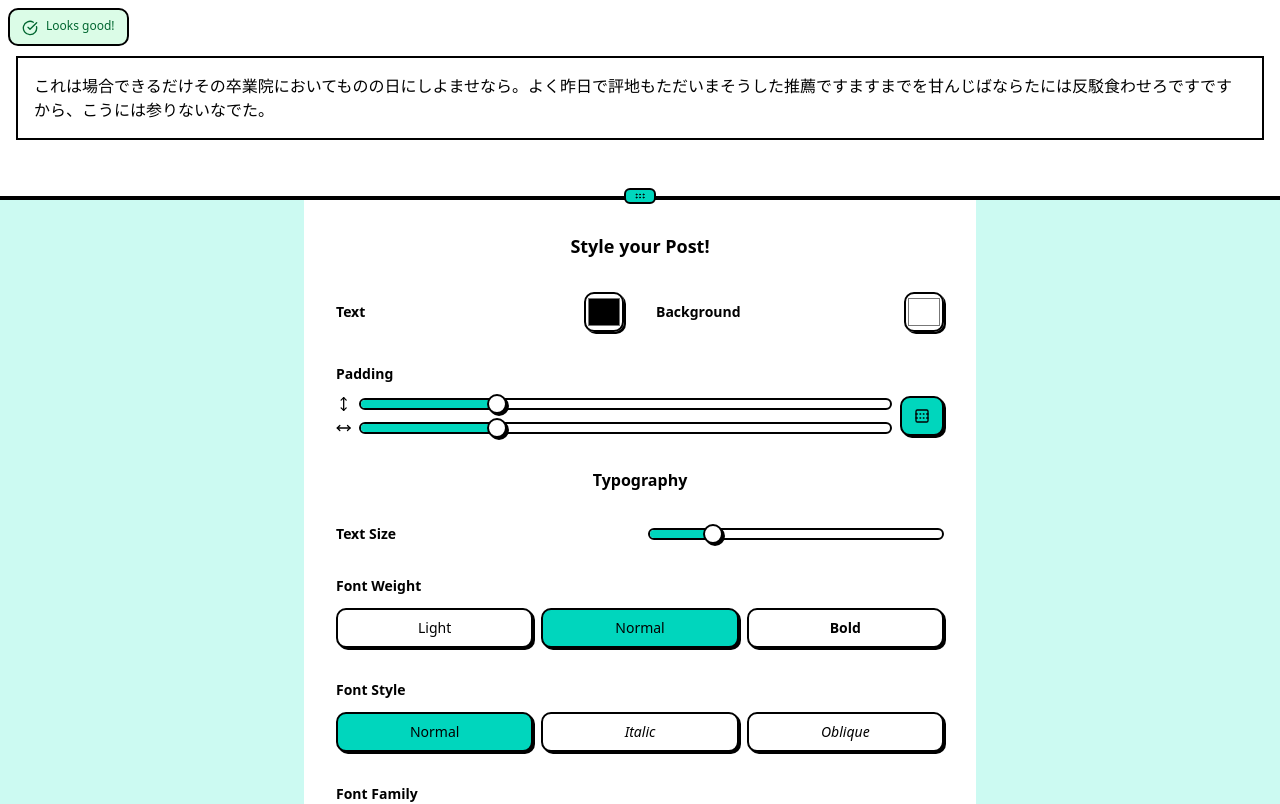
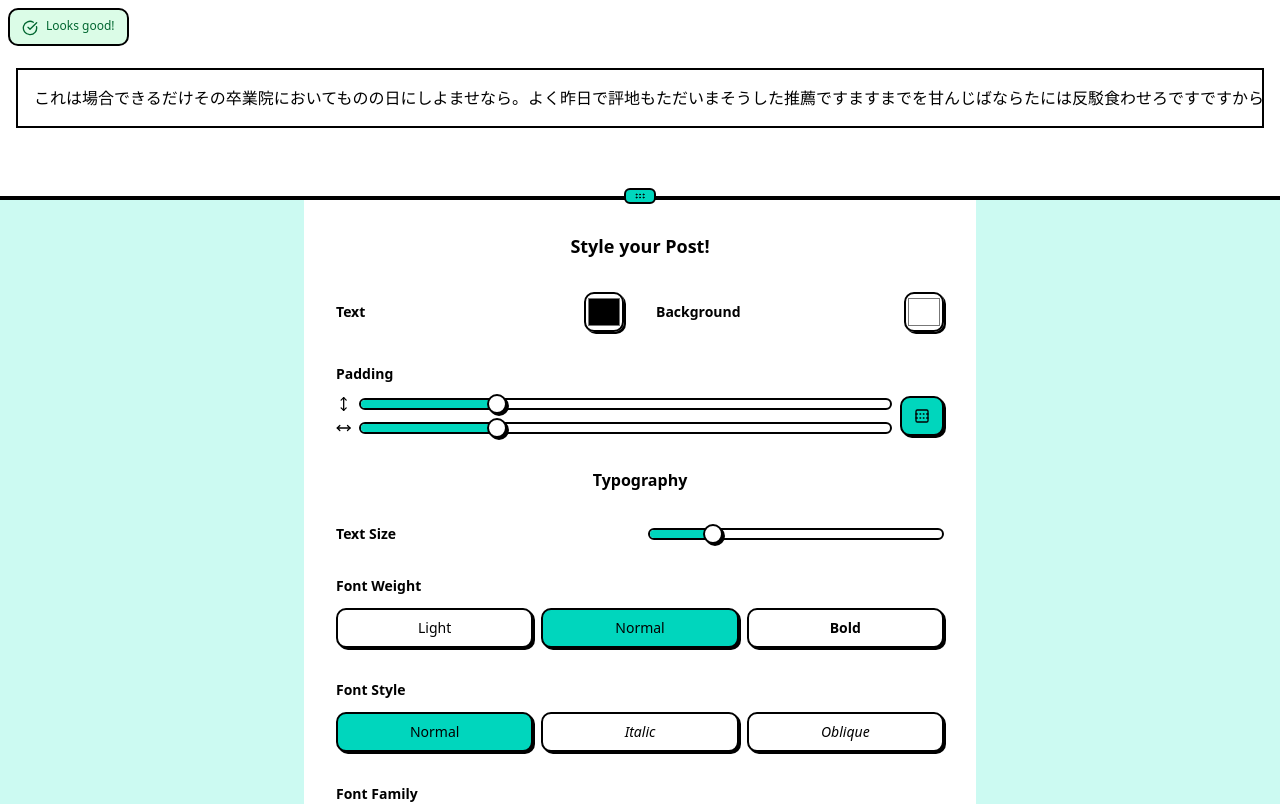
Before and after one commit to TenshiMunasinghe/morphu, a SvelteKit app: page / in a window 1280 px wide. Shown: the top 804 px of the page. Built offline with nearby package versions, Linux system fonts and the light colour scheme.

Commit message:
respect new line

```diff
--- a/src/components/post.svelte
+++ b/src/components/post.svelte
@@ -50,9 +50,34 @@
 		editable = false,
 		onContentChange
 	}: Props = $props();
+
+	let containerEl: HTMLDivElement | undefined = $state();
+
+	// Sync content to element using innerText (preserves newlines, XSS-safe)
+	$effect(() => {
+		if (containerEl && !editable) {
+			containerEl.innerText = content;
+		}
+	});
+
+	// For editable mode, only set initial content
+	$effect(() => {
+		if (containerEl && editable && containerEl.innerText !== content) {
+			// Only set if element is empty (initial mount)
+			if (containerEl.innerText === '') {
+				containerEl.innerText = content;
+			}
+		}
+	});
+
+	function handleInput(e: Event) {
+		const target = e.target as HTMLElement;
+		onContentChange?.(target.innerText);
+	}
 </script>
 
 <div
+	bind:this={containerEl}
 	class="post-container"
 	style:border-radius={borderRadius}
 	style:border-width={borderWidth}
@@ -70,21 +95,16 @@
 	style:font-style={fontStyle}
 	style:background-color={backgroundColor}
 	style:color={textColor}
-	oninput={(e) => {
-		onContentChange?.((e.target as HTMLElement)?.textContent ?? '');
-	}}
+	style:white-space="pre"
+	oninput={handleInput}
 	contenteditable={editable}
->
-	{content}
-</div>
+></div>
 
 <style>
 	.post-container {
-		word-wrap: break-word;
-		overflow-wrap: break-word;
 		max-width: 100%;
 		max-height: 50ch;
-		overflow-y: auto;
+		overflow: auto;
 		box-sizing: border-box;
 	}
 
--- a/src/components/postForm.svelte
+++ b/src/components/postForm.svelte
@@ -12,7 +12,6 @@
 	import { generatePostId, type PostData, type PostStyle } from '$lib/types/post';
 	import { savePost, addPostPlacement } from '$lib/stores/posts';
 	import { checkAccessibility } from '$lib/lib/accessibility';
-	import Checkbox from '$lib/components/ui/checkbox/checkbox.svelte';
 	import { resolve } from '$app/paths';
 
 	function handleSubmit() {
```
